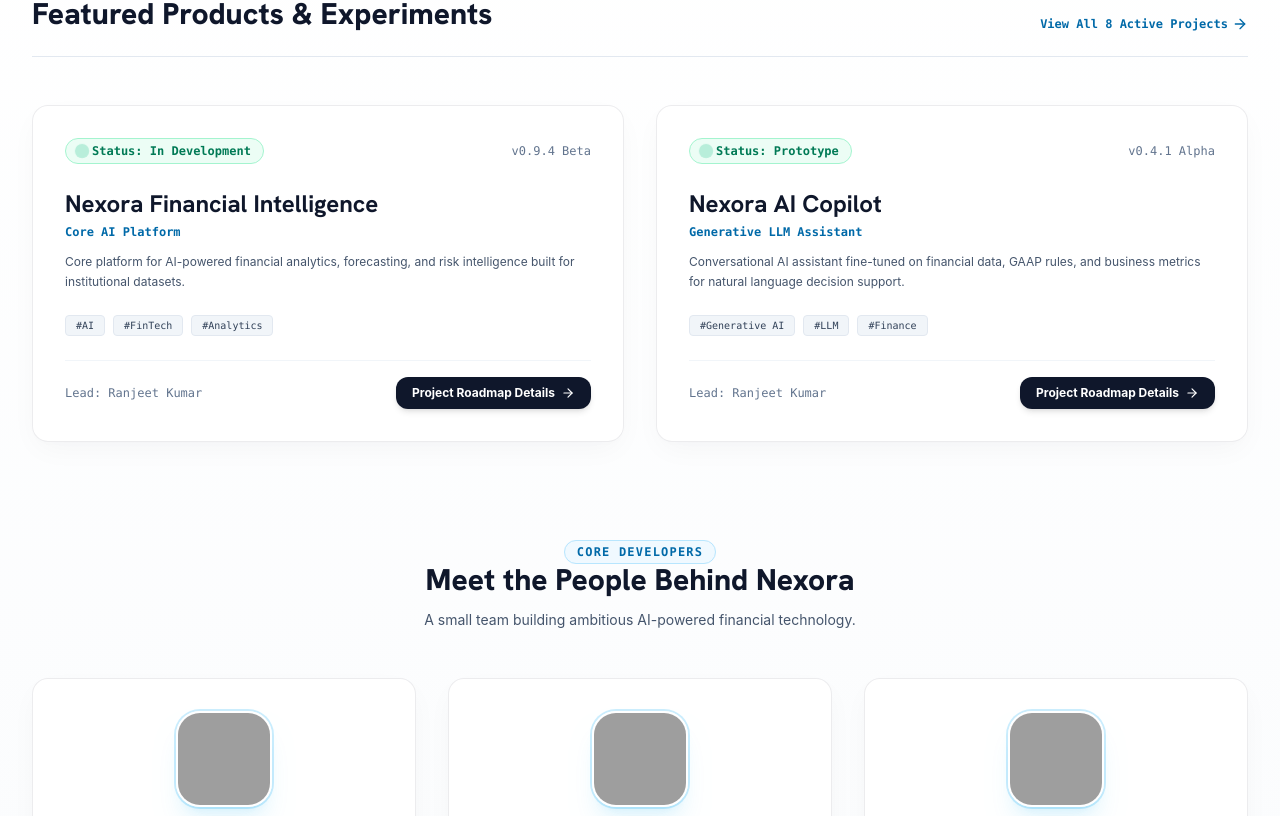
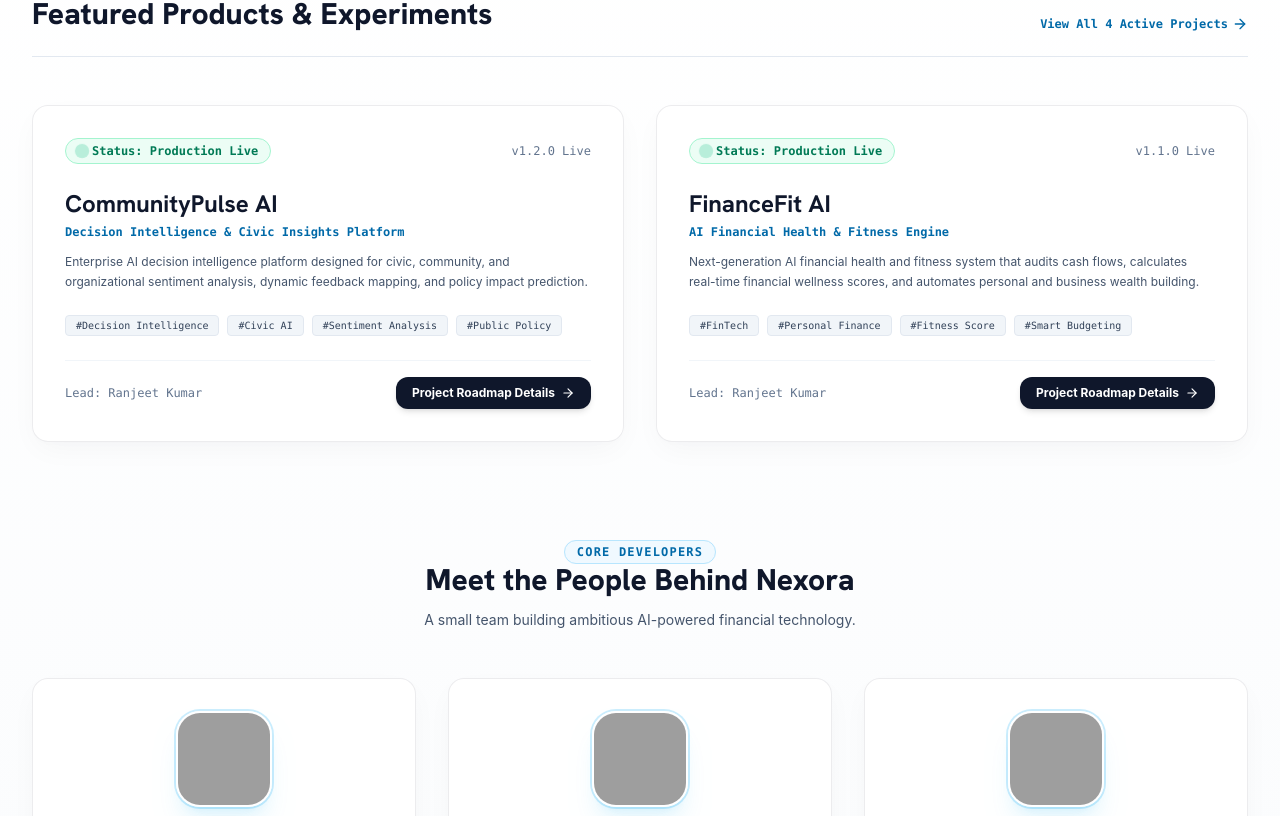
Before and after one commit to Ranjeet7680/NEXORA-Financial-Intelligence-Reimagined, a React (Vite) app: page / in a window 1280 px wide. Shown: the part 1989-2805 px from the top of the page. Built offline with nearby package versions, Linux system fonts and the light colour scheme; grey boxes are pictures that could not be loaded.

Commit message:
chore: Remove legacy placeholder project cards keeping exclusive focus on 4 live flagship AI applications

```diff
--- a/src/data/nexoraData.js
+++ b/src/data/nexoraData.js
@@ -61,70 +61,6 @@ export const PLATFORM_CARDS = [
 export const PROJECTS = [
   {
     id: "proj-01",
-    name: "Nexora Financial Intelligence",
-    subtitle: "Core AI Platform",
-    tags: ["AI", "FinTech", "Analytics"],
-    status: "In Development",
-    statusColor: "emerald",
-    statusIcon: "CheckCircle2",
-    description: "Core platform for AI-powered financial analytics, forecasting, and risk intelligence built for institutional datasets.",
-    technology: ["Python", "FastAPI", "React", "TypeScript", "Google Cloud", "BigQuery"],
-    team: ["Ranjeet Kumar", "Abhishek Kantharia", "GLS Santhosh"],
-    github: "https://github.com/Ranjeet7680/nexora-financial-intelligence",
-    demoUrl: "/copilot",
-    roadmapPhase: "MVP",
-    version: "v0.9.4 Beta"
-  },
-  {
-    id: "proj-02",
-    name: "Nexora AI Copilot",
-    subtitle: "Generative LLM Assistant",
-    tags: ["Generative AI", "LLM", "Finance"],
-    status: "Prototype",
-    statusColor: "amber",
-    statusIcon: "Zap",
-    description: "Conversational AI assistant fine-tuned on financial data, GAAP rules, and business metrics for natural language decision support.",
-    technology: ["LLMs", "RAG Engine", "FastAPI", "VectorDB", "LangChain", "React"],
-    team: ["Ranjeet Kumar", "GLS Santhosh"],
-    github: "https://github.com/Ranjeet7680/nexora-ai-copilot",
-    demoUrl: "/copilot",
-    roadmapPhase: "PROTOTYPE",
-    version: "v0.4.1 Alpha"
-  },
-  {
-    id: "proj-03",
-    name: "Nexora Risk Engine",
-    subtitle: "Machine Learning Detection System",
-    tags: ["Machine Learning", "Risk AI", "Security"],
-    status: "Research",
-    statusColor: "blue",
-    statusIcon: "Shield",
-    description: "AI-powered anomaly detection system trained to identify unusual expenditure spikes, liquidity stress, and audit discrepancies.",
-    technology: ["PyTorch", "Scikit-Learn", "Python", "Kafka", "PostgreSQL"],
-    team: ["GLS Santhosh", "Ranjeet Kumar"],
-    github: "https://github.com/Ranjeet7680/nexora-risk-engine",
-    demoUrl: "/risk",
-    roadmapPhase: "RESEARCH",
-    version: "v0.2.0 Research"
-  },
-  {
-    id: "proj-04",
-    name: "Nexora Forecast",
-    subtitle: "Predictive Time-Series Neural Model",
-    tags: ["Predictive AI", "Time Series", "Monte Carlo"],
-    status: "Planned",
-    statusColor: "purple",
-    statusIcon: "Clock",
-    description: "Intelligent forecasting engine for revenue, cash flow, and business performance using Bayesian neural probability models.",
-    technology: ["Prophet", "TensorFlow", "FastAPI", "Recharts", "D3.js"],
-    team: ["Abhishek Kantharia", "Ranjeet Kumar"],
-    github: "https://github.com/Ranjeet7680/nexora-forecast",
-    demoUrl: "/forecasting",
-    roadmapPhase: "IDEA",
-    version: "v0.1.0 Design"
-  },
-  {
-    id: "proj-05",
     name: "CommunityPulse AI",
     subtitle: "Decision Intelligence & Civic Insights Platform",
     tags: ["Decision Intelligence", "Civic AI", "Sentiment Analysis", "Public Policy"],
@@ -140,7 +76,7 @@ export const PROJECTS = [
     version: "v1.2.0 Live"
   },
   {
-    id: "proj-06",
+    id: "proj-02",
     name: "FinanceFit AI",
     subtitle: "AI Financial Health & Fitness Engine",
     tags: ["FinTech", "Personal Finance", "Fitness Score", "Smart Budgeting"],
@@ -156,7 +92,7 @@ export const PROJECTS = [
     version: "v1.1.0 Live"
   },
   {
-    id: "proj-07",
+    id: "proj-03",
     name: "Voyage Analytics",
     subtitle: "Maritime & Global Supply Chain Decision Platform",
     tags: ["Maritime AI", "Supply Chain", "Logistics Analytics", "Vessel Tracking"],
@@ -172,7 +108,7 @@ export const PROJECTS = [
     version: "v1.0.0 Live"
   },
   {
-    id: "proj-08",
+    id: "proj-04",
     name: "Recruit-AI (EnterpriseFlow)",
     subtitle: "Enterprise AI Recruiter & Intelligence System",
     tags: ["Enterprise HR", "AI Recruiter", "Snowflake", "Talent Intelligence"],
--- a/src/pages/ProjectsPage.jsx
+++ b/src/pages/ProjectsPage.jsx
@@ -88,14 +88,10 @@ export default function ProjectsPage({ onSelectProject, setActiveTab }) {
               <div className="flex items-center justify-between">
                 <div className="flex items-center gap-3">
                   <div className="w-12 h-12 rounded-xl bg-sky-50 border border-sky-200 flex items-center justify-center text-sky-600 group-hover:scale-105 transition-transform">
-                    {project.id === 'proj-01' && <Zap className="w-6 h-6 text-sky-600" />}
-                    {project.id === 'proj-02' && <Bot className="w-6 h-6 text-sky-600" />}
-                    {project.id === 'proj-03' && <Shield className="w-6 h-6 text-red-500" />}
-                    {project.id === 'proj-04' && <LineChart className="w-6 h-6 text-indigo-600" />}
-                    {project.id === 'proj-05' && <Users className="w-6 h-6 text-emerald-600" />}
-                    {project.id === 'proj-06' && <HeartPulse className="w-6 h-6 text-rose-600" />}
-                    {project.id === 'proj-07' && <Compass className="w-6 h-6 text-amber-600" />}
-                    {project.id === 'proj-08' && <UserCheck className="w-6 h-6 text-cyan-600" />}
+                    {(project.id === 'proj-01' || project.name.includes('CommunityPulse')) && <Users className="w-6 h-6 text-emerald-600" />}
+                    {(project.id === 'proj-02' || project.name.includes('FinanceFit')) && <HeartPulse className="w-6 h-6 text-rose-600" />}
+                    {(project.id === 'proj-03' || project.name.includes('Voyage')) && <Compass className="w-6 h-6 text-amber-600" />}
+                    {(project.id === 'proj-04' || project.name.includes('Recruit')) && <UserCheck className="w-6 h-6 text-cyan-600" />}
                   </div>
                   <div>
                     <h3 className="text-xl font-bold text-slate-900 font-['Hanken_Grotesk'] group-hover:text-sky-700 transition-colors">
```
